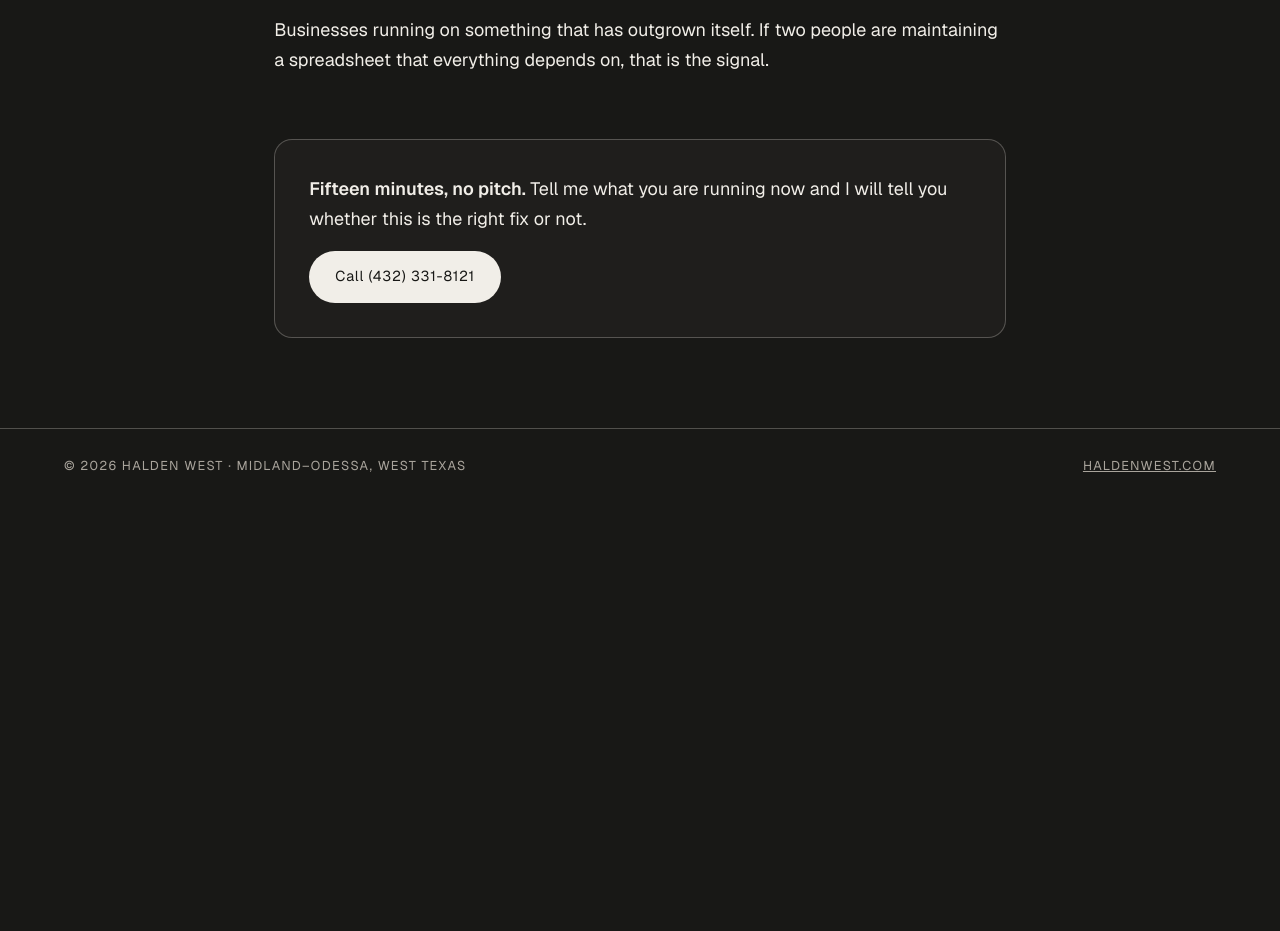
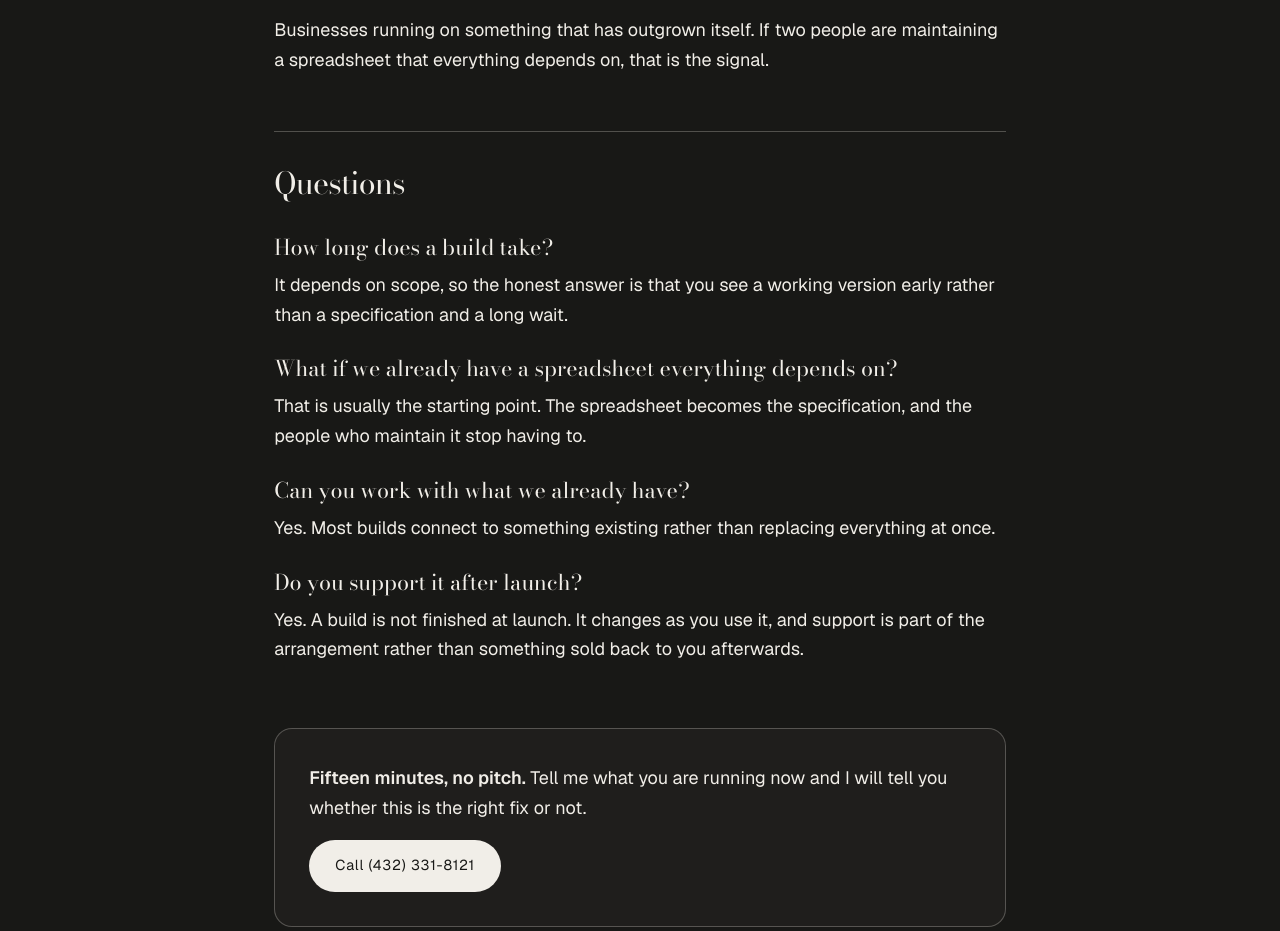
Before and after one commit to Romero1096/haldenwest-site, a plain HTML site: page services/custom-apps/index.html in a window 1280 px wide. Shown: the part 1104-2035 px from the top of the page. Before the commit the page ends 1606 px from the top, so only its background shows below. Drawn offline with nearby package versions, Linux system fonts and the light colour scheme.

Commit message:
Add FAQ content to custom-apps page

```diff
--- a/services/custom-apps/index.html
+++ b/services/custom-apps/index.html
@@ -30,6 +30,7 @@
 "url":"https://haldenwest.com/","telephone":"+1-432-331-8121",
 "address":{"@type":"PostalAddress","addressLocality":"Midland","addressRegion":"TX","addressCountry":"US"}}}
 </script>
+<script type="application/ld+json">{"@context": "https://schema.org", "@type": "FAQPage", "mainEntity": [{"@type": "Question", "name": "How long does a build take?", "acceptedAnswer": {"@type": "Answer", "text": "It depends on scope, so the honest answer is that you see a working version early rather than a specification and a long wait."}}, {"@type": "Question", "name": "What if we already have a spreadsheet everything depends on?", "acceptedAnswer": {"@type": "Answer", "text": "That is usually the starting point. The spreadsheet becomes the specification, and the people who maintain it stop having to."}}, {"@type": "Question", "name": "Can you work with what we already have?", "acceptedAnswer": {"@type": "Answer", "text": "Yes. Most builds connect to something existing rather than replacing everything at once."}}]}</script>
 </head>
 <body>
 <header class="bar">
@@ -46,6 +47,17 @@
   <p>A short call to scope it, a working version you can click through early, then changes until it fits. You are not handed a specification and a six month wait.</p>
   <h2>Who it is for</h2>
   <p>Businesses running on something that has outgrown itself. If two people are maintaining a spreadsheet that everything depends on, that is the signal.</p>
+  <h2>Questions</h2>
+  <h3 style="font:400 clamp(1.1rem,1rem + .5vw,1.35rem)/1.3 var(--sc-font-display);margin:26px 0 8px">How long does a build take?</h3>
+  <p>It depends on scope, so the honest answer is that you see a working version early rather than a specification and a long wait.</p>
+  <h3 style="font:400 clamp(1.1rem,1rem + .5vw,1.35rem)/1.3 var(--sc-font-display);margin:26px 0 8px">What if we already have a spreadsheet everything depends on?</h3>
+  <p>That is usually the starting point. The spreadsheet becomes the specification, and the people who maintain it stop having to.</p>
+  <h3 style="font:400 clamp(1.1rem,1rem + .5vw,1.35rem)/1.3 var(--sc-font-display);margin:26px 0 8px">Can you work with what we already have?</h3>
+  <p>Yes. Most builds connect to something existing rather than replacing everything at once.</p>
+
+  <h3 style="font:400 clamp(1.1rem,1rem + .5vw,1.35rem)/1.3 var(--sc-font-display);margin:26px 0 8px">Do you support it after launch?</h3>
+  <p>Yes. A build is not finished at launch. It changes as you use it, and support is part of the arrangement rather than something sold back to you afterwards.</p>
+
   <div class="cta">
     <p><strong>Fifteen minutes, no pitch.</strong> Tell me what you are running now and I will tell you
     whether this is the right fix or not.</p>
```
